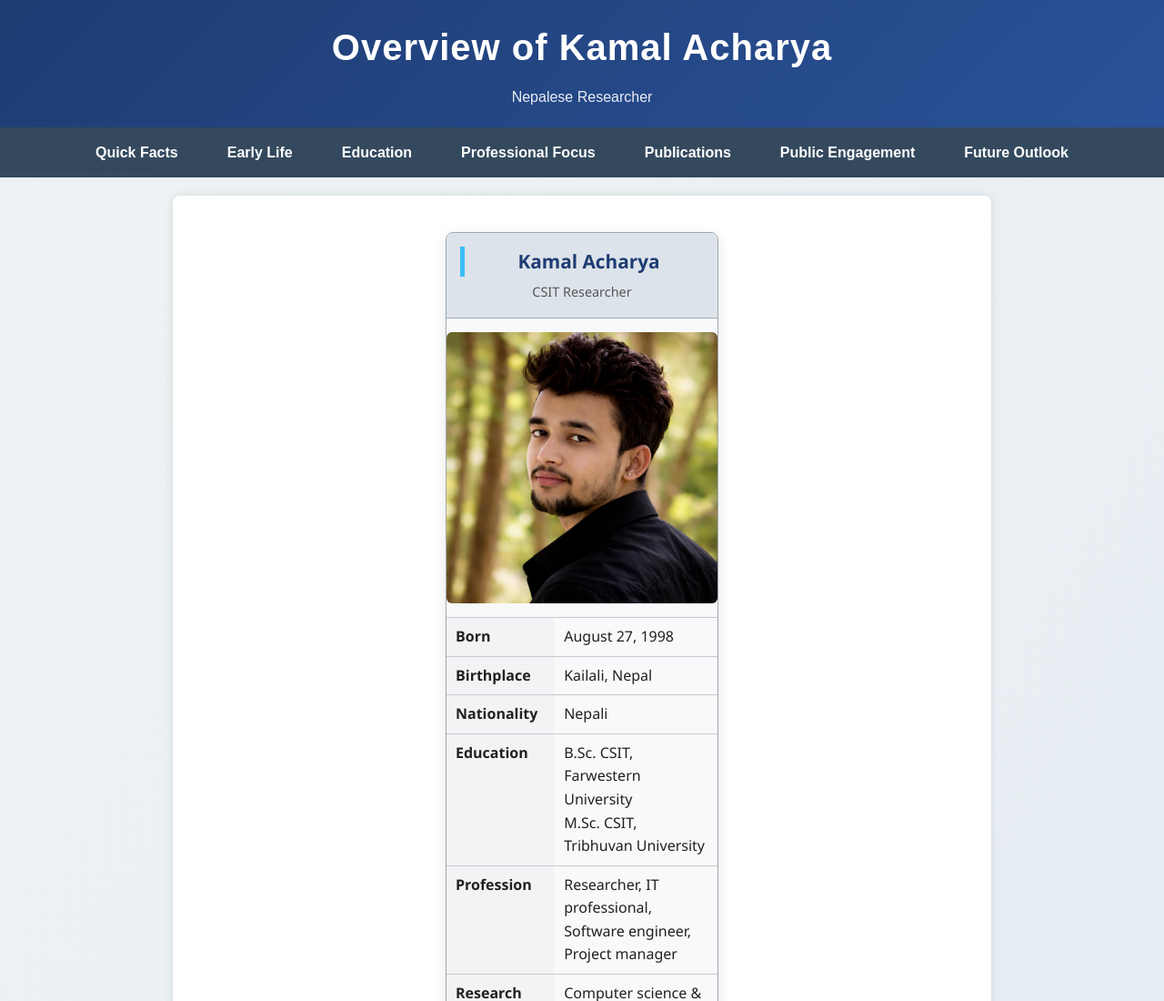
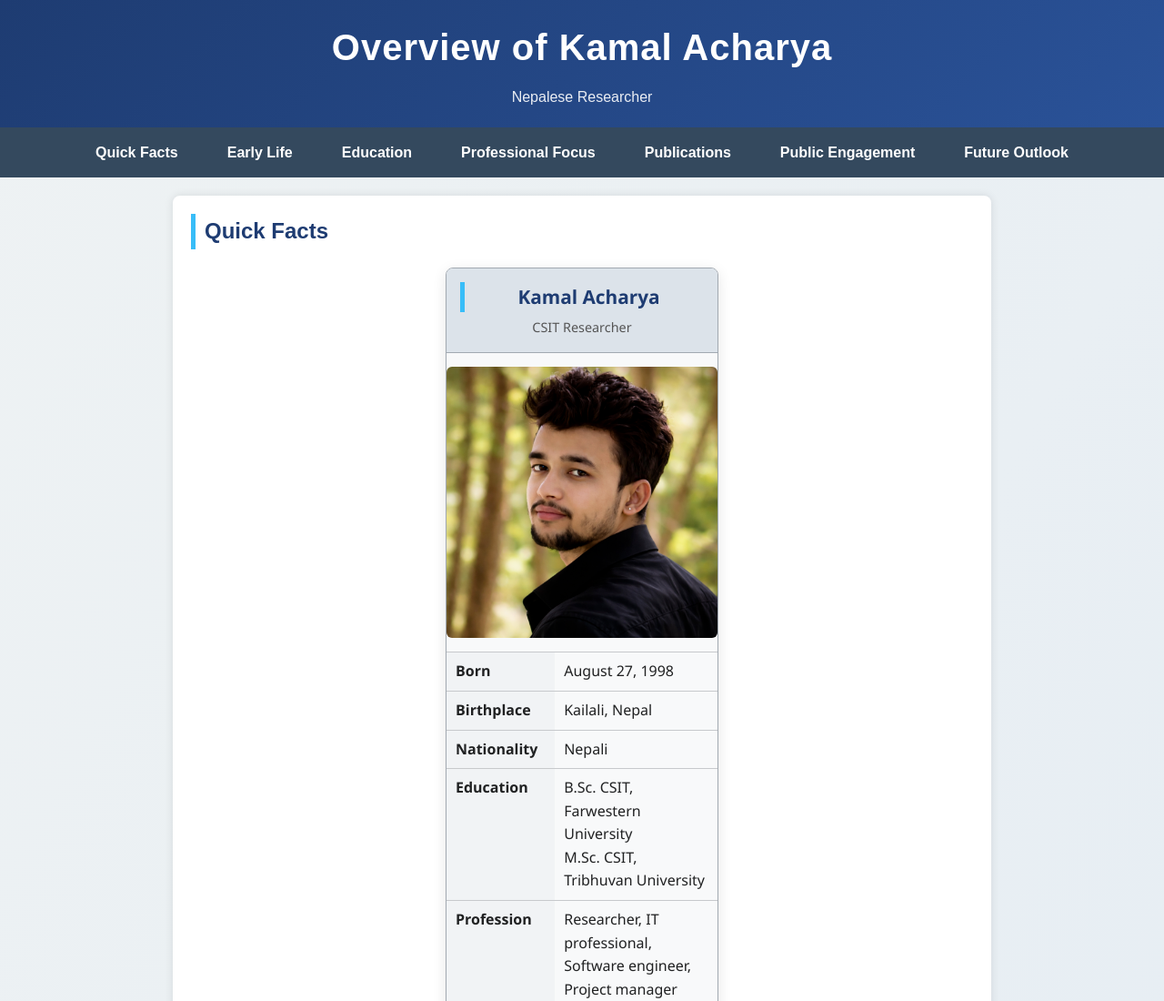
Before and after one commit to Kamal-Acharya-15/Kamal-Acharya, a plain HTML site: page index.html in a window 1280 px wide. Shown: the top 1100 px of the page at 91% size. Drawn offline with Linux system fonts and the light colour scheme.

Commit message:
Update index.html

```diff
--- a/index.html
+++ b/index.html
@@ -106,6 +106,7 @@
     </nav>
     <main>
    <section id="quick-facts">
+       <h2>Quick Facts</h2>
     <div class="wiki-infobox">
         <div class="infobox-header">
             <h2>Kamal Acharya</h2>
```
